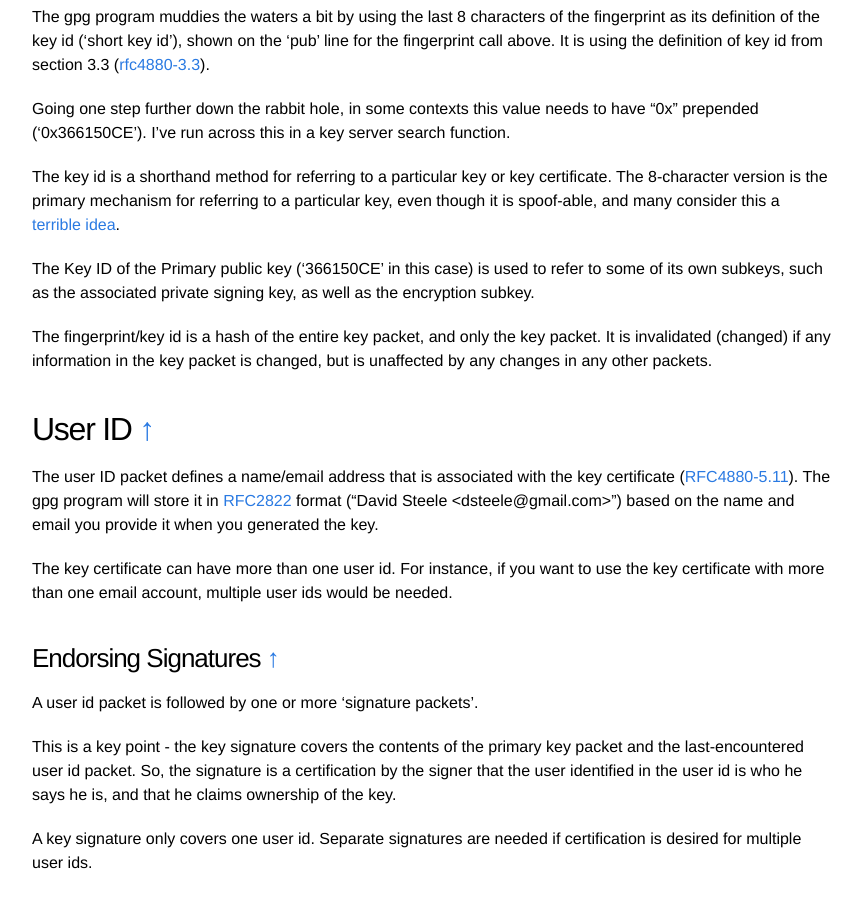
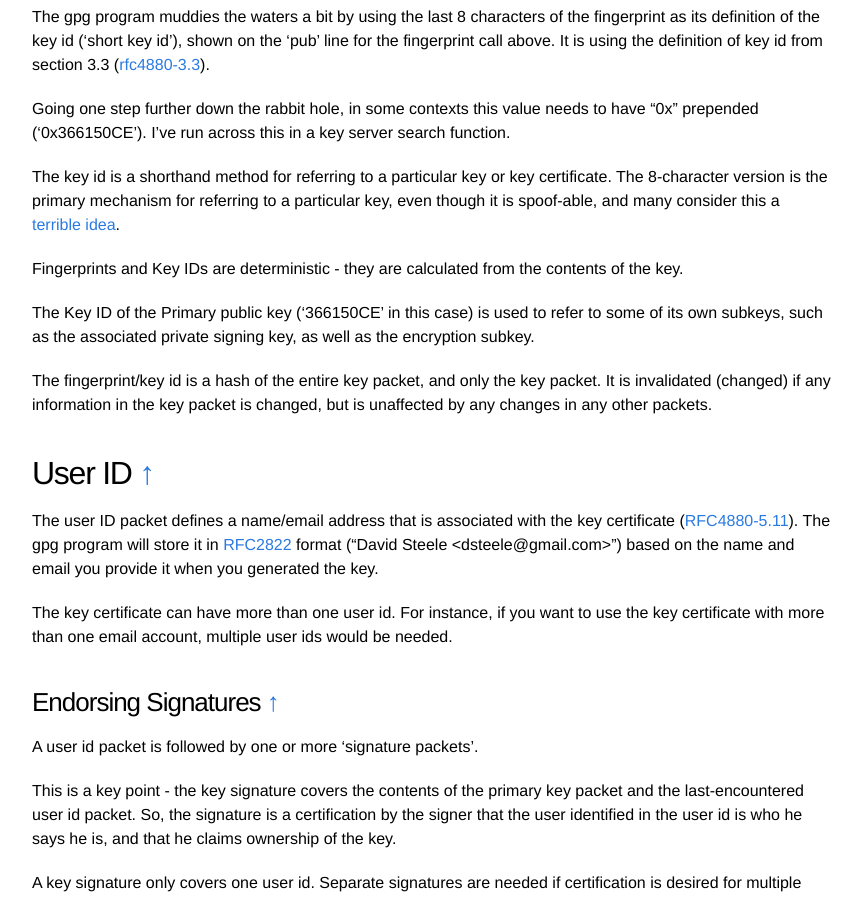
Before and after one commit to davesteele/davesteele.github.io, a Jekyll site: the page built from _posts/2014-09-20-anatomy-of-a-gpg-key.markdown, in a window 1280 px wide and 900 px high, scrolled down 6620 px. Shown: the whole window, without its empty margins (208-1070 px from the left). Built offline with Jekyll 4.4.1, drawn with Linux system fonts in a browser that asks for light colours; comment, search, counter and statistics services are not loaded.

Commit message:
Anatomy - Key IDs are deterministic

```diff
--- a/_posts/2014-09-20-anatomy-of-a-gpg-key.markdown
+++ b/_posts/2014-09-20-anatomy-of-a-gpg-key.markdown
@@ -245,6 +245,8 @@ Going one step further down the rabbit hole, in some contexts this value needs t
 
 The key id is a shorthand method for referring to a particular key or key certificate. The 8-character version is the primary mechanism for referring to a particular key, even though it is spoof-able, and many consider this a [terrible idea][].
 
+Fingerprints and Key IDs are deterministic - they are calculated from the contents of the key.
+
 [terrible idea]: https://lwn.net/Articles/689792/
 
 The Key ID of the Primary public key ('366150CE' in this case) is used to refer to some of its own subkeys, such as the associated private signing key, as well as the encryption subkey.
```
